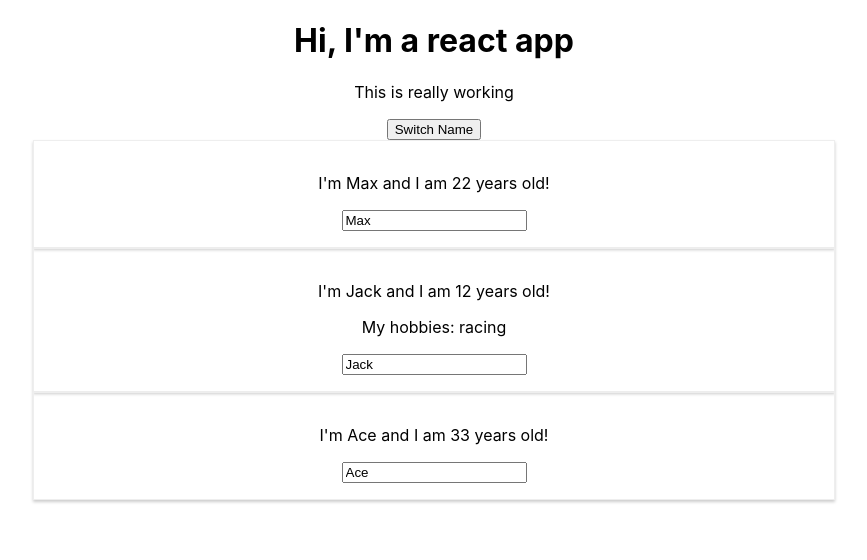
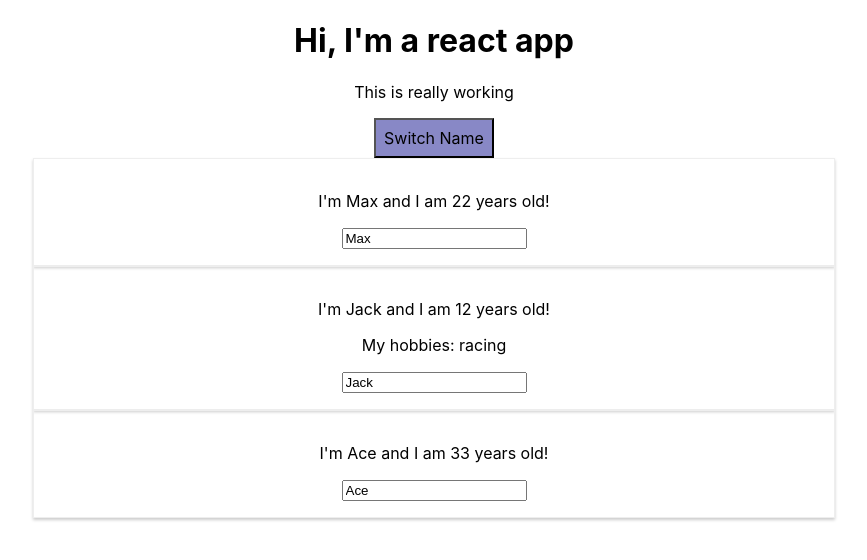
Before and after one commit to Junpengalaitp/React-learning, a React (Create React App) app: page / in a window 1280 px wide. Shown: the top 560 px of the page, without its empty margins (206-1073 px from the left). Built offline with nearby package versions, Linux system fonts and the light colour scheme.

Commit message:
inline styles

```diff
--- a/src/App.js
+++ b/src/App.js
@@ -33,13 +33,24 @@ class App extends Component {
 
 
   render() {
+    const style = {
+      backgroundColor: '#8888C6',
+      font: 'inherit',
+      border: '5x solid red',
+      padding: '8px',
+      cursor: 'pointer'
+    }
+
     return (
         <div className="App">
           <h1>Hi, I'm a react app</h1>
           <p>This is really working</p>
-          <button onClick={this.swithNameHandler.bind(this, 'Junpeng')}>Switch Name</button>
-          <Person name={this.state.persons[0].name}
-                   age={this.state.persons[0].age}/>
+          <button
+            style={style}
+            onClick={this.swithNameHandler.bind(this, 'Junpeng')}>Switch Name</button>
+          <Person
+            name={this.state.persons[0].name}
+            age={this.state.persons[0].age}/>
           <Person name={this.state.persons[1].name}
                    age={this.state.persons[1].age}
                    click={this.swithNameHandler.bind(this, 'Junpeng Again')}
```
